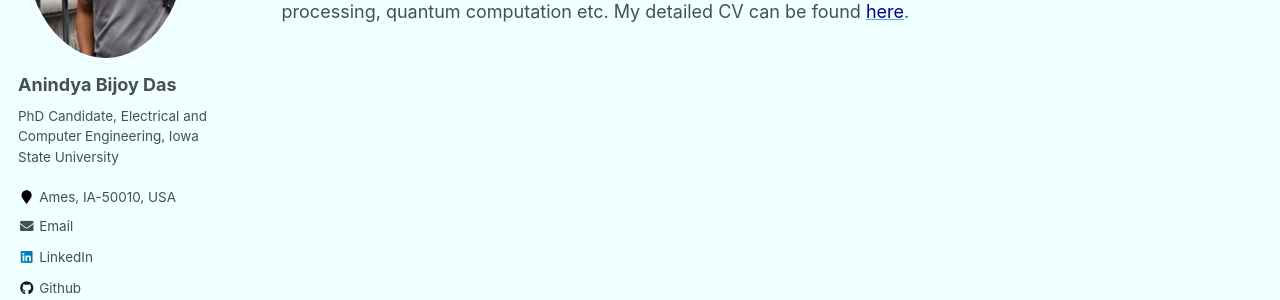
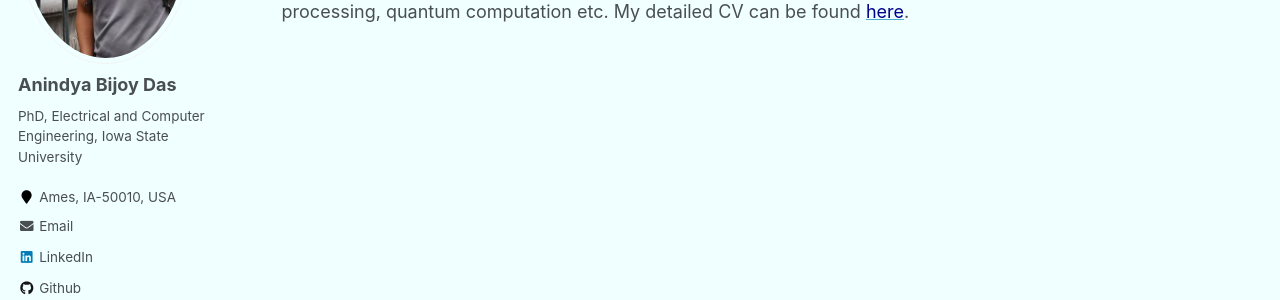
Before and after one commit to anindyabijoydas/portfolio, a Jekyll site: the page built from _pages/about.md, in a window 1280 px wide. Shown: the part 299-599 px from the top of the page. Built offline with Jekyll 4.4.1, drawn with Linux system fonts in a browser that asks for light colours; some web fonts are replaced.

Commit message:
Update _config.yml

```diff
--- a/_config.yml
+++ b/_config.yml
@@ -82,7 +82,7 @@ analytics:
 author:
   name             : "Anindya Bijoy Das"
   avatar           : "anindya.png"
-  bio              : "PhD Candidate, Electrical and Computer Engineering, Iowa State University"
+  bio              : "PhD, Electrical and Computer Engineering, Iowa State University"
   location         : "Ames, IA-50010, USA"
   employer         :
   pubmed           :
```
